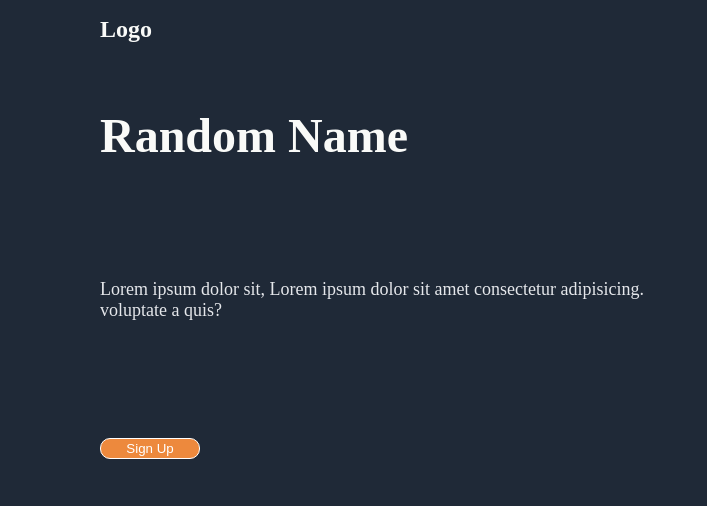
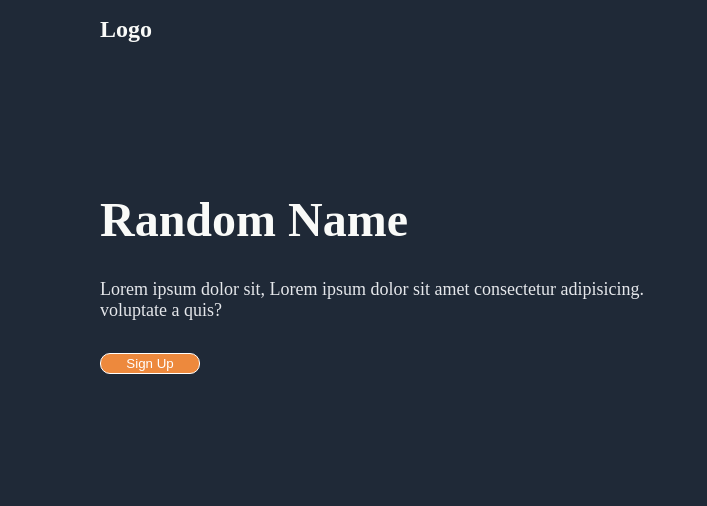
Before and after one commit to Licarsmeth/First-site, a plain HTML site: page index.html in a window 1280 px wide. Shown: the top 506 px of the page, 0-707 px from the left. Drawn offline with Linux system fonts and the light colour scheme.

Commit message:
Center the top text
It looked weird with the extra spaces on a larger device.

```diff
--- a/styles.css
+++ b/styles.css
@@ -34,8 +34,8 @@ header {
 .webdesc {
     display: flex;
     flex-direction: column;
-    gap: em;
-    justify-content: space-between;
+    gap: 2em;
+    justify-content: center;
 }
 
 .all {
```
